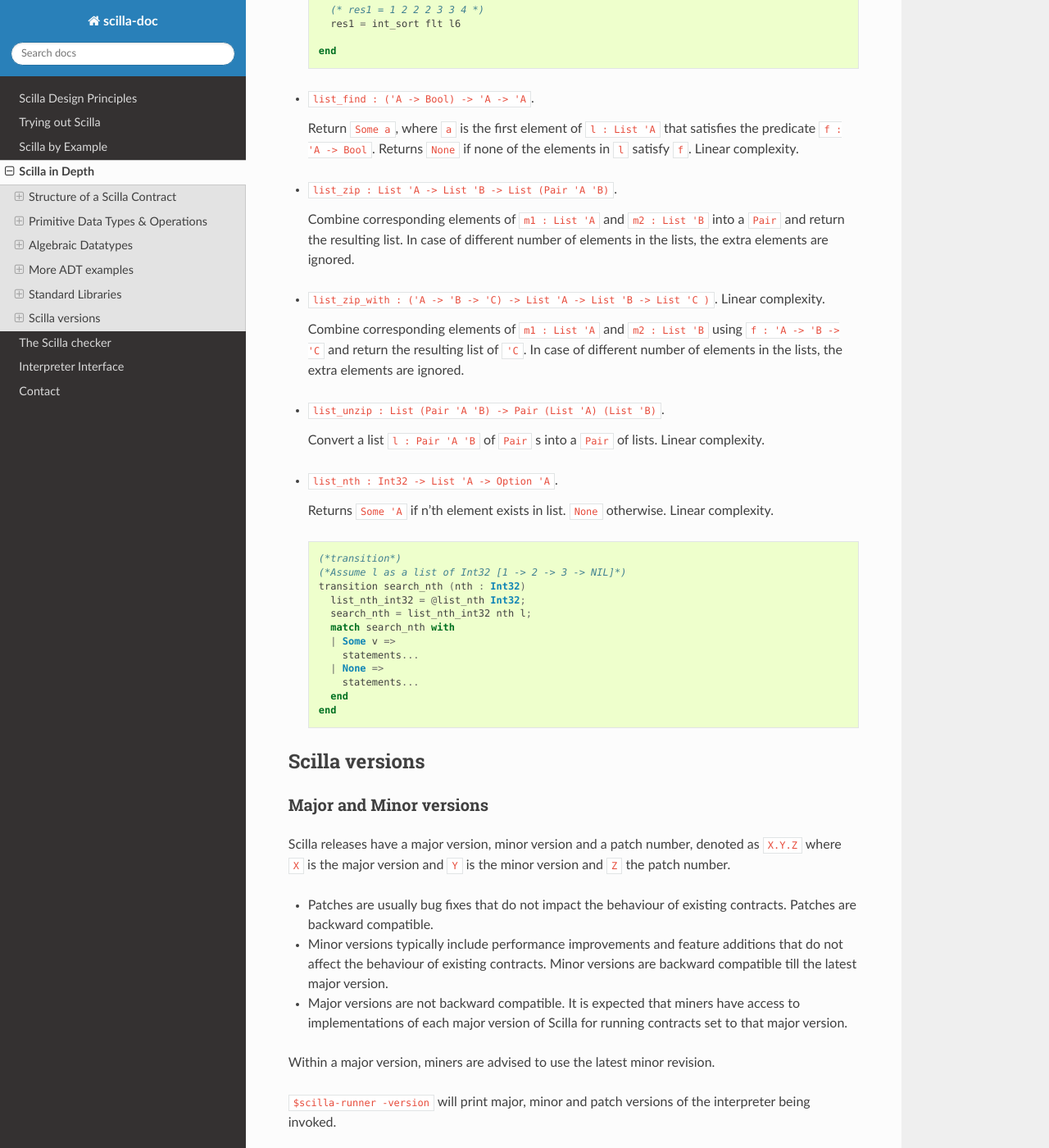
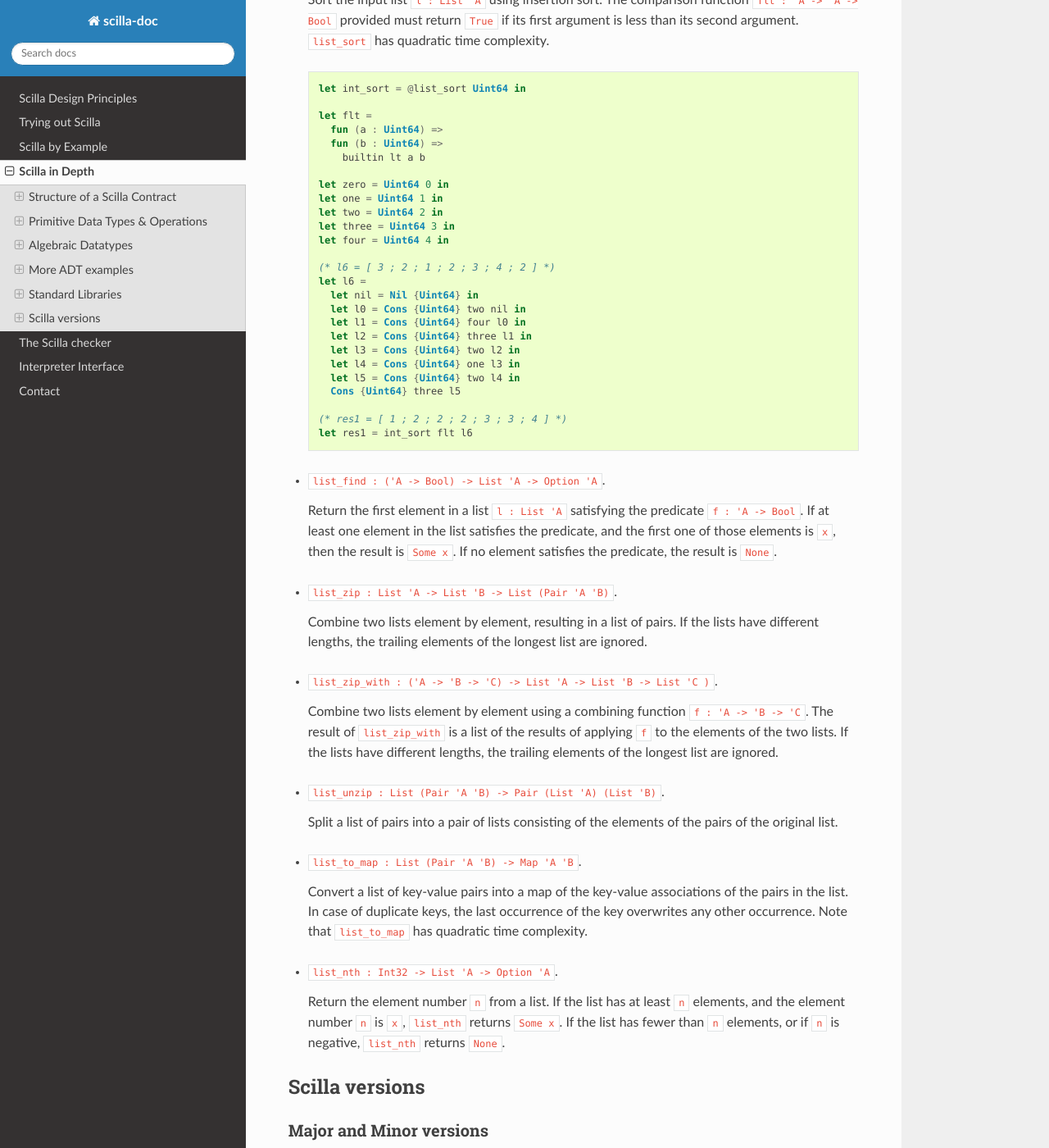
Before and after one commit to Zilliqa/scilla-docs, a Sphinx documentation site: the page built from docs/source/scilla-in-depth.rst, in a window 1280 px wide and 1400 px high, scrolled down 24564 px. Shown: the whole window at 82% size. Built offline with Sphinx 7.4.7 and the Read the Docs theme 2.0.0, drawn with Linux system fonts in a browser that asks for light colours; some of the changed text lies outside the part shown.

Commit message:
Final updates to Scilla in Depth section

```diff
--- a/docs/source/scilla-in-depth.rst
+++ b/docs/source/scilla-in-depth.rst
@@ -1247,11 +1247,34 @@ Standard Libraries
 #####################
 .. _library:
 
-Scilla comes with four standard library contracts ``BoolUtils.scilla``, ``ListUtils.scilla``, ``NatUtils.scilla``
-and ``PairUtils.scilla``. As the name suggests these contracts respecively implement operations on ``Bool``, ``List``,
-``Nat`` and ``Pair`` data types. In order to use the functions defined in these contracts, an ``import`` utility is provided.
-So, if one wants to use all the operations defined on ``List``, one has to add ``import ListUtils`` just before the declaration
-of any contract-specific library, or add ``import ListUtils PairUtils`` if one wants to use operations in both libraries.
+The Scilla standard library contains five libraries:
+``BoolUtils.scilla``, ``IntUtils.scilla``, ``ListUtils.scilla``,
+``NatUtils.scilla`` and ``PairUtils.scilla``. As the names suggests
+these contracts implement utility operations for the ``Bool``,
+``IntX``, ``List``, ``Nat`` and ``Pair`` types, respectively.
+
+To use functions from the standard library in a contract, the relevant
+library file must be imported using the ``import`` declaration. The
+following code snippet shows how to import the functions from the
+``ListUtils`` and ``IntUtils`` libraries:
+
+.. code-block:: ocaml
+
+   import ListUtils IntUtils
+
+The ``import`` declaration must occur immediately before the
+contract's own library declaration, e.g.:
+
+.. code-block:: ocaml
+
+   import ListUtils IntUtils
+
+   library WalletLib
+   ... (* The declarations of the contract's own library values and functions *)
+
+   contract Wallet ( ... )
+   ... (* The transitions of the contract *)
+
 
 Below, we present the functions defined in each of the library.
 
@@ -1261,6 +1284,9 @@ BoolUtils
 - ``andb``: Computes the logical AND of two ``Bool`` values.
 - ``orb``: Computes the logical OR of two ``Bool`` values.
 - ``negb``: Computes the logical negation of a ``Bool`` value.
+- ``bool_to_string``: Transforms a ``Bool`` value into a ``String``
+  value. ``True`` is transformed into ``"True"``, and ``False`` is
+  transformed into ``"False"``.
 
 PairUtils
 ************
@@ -1273,25 +1299,29 @@ ListUtils
 
 - ``list_map : ('A -> 'B) -> List 'A -> : List 'B``.
 
-  | Apply ``f : 'A -> 'B`` to every element of ``l : List 'A``.
+  | Apply ``f : 'A -> 'B`` to every element of ``l : List 'A``,
+    constructing a list (of type ``List 'B``) of the results.
 
   .. code-block:: ocaml
 
-      (*Library *)
+      (* Library *)
       let f =
         fun (a : Int32) =>
           builtin sha256hash a
 
-      (*Contract transition*)
-      (*Assume l as a list [1 -> 2 -> 3 -> NIL]*)
-      transition
-         hash_list_int32 = @list_map Int32 ByStr32;
-         hashed_list = hash_list_int32 f l;
-      end
+      (* Contract transition *)
+      (* Assume input is the list [ 1 ; 2 ; 3 ] *)
+      (* Apply f to all values in input *)
+      hash_list_int32 = @list_map Int32 ByStr32;
+      hashed_list = hash_list_int32 f input;
+      (* hashed_list is now [ sha256hash 1 ; sha256hash 2 ; sha256hash 3 ] *)
 
 - ``list_filter : ('A -> Bool) -> List 'A -> List 'A``.
 
-  | Preserving the order of elements in ``l : List 'A``, return new list containing only those elements that satisfy the predicate ``f : 'A -> Bool``. Linear complexity.
+  | Filter out elements on the list based on the predicate
+    ``f : 'A -> Bool``. If an element satisfies ``f``, it will be in the
+    resultant list, otherwise it is removed. The order of the elements is
+    preserved.
 
   .. code-block:: ocaml
 
@@ -1301,78 +1331,103 @@ ListUtils
         let ten = Int32 10 in
         builtin lt a ten
 
-    (*Contract transition*)
-    (*Assume l as a list [1 -> 2 -> 3 -> 11 -> NIL]*)
-    transition
-      less_ten_int32 = @list_filter Int32;
-      less_ten_list = less_ten_int32 f l
-      (*Returns a list [1 -> 2 -> 3 -> NIL]*)
-    end
+    (* Contract transition *)
+    (* Assume input is the list [ 1 ; 42 ; 2 ; 11 ; 12 ] *)
+    less_ten_int32 = @list_filter Int32;
+    less_ten_list = less_ten_int32 f l
+    (* less_ten_list is now  [ 1 ; 2 ]*)
 
 - ``list_head : (List 'A) -> (Option 'A)``.
 
-  | Return the head element of a list ``l : List 'A`` as ``Some 'A``, ``None`` if ``l`` is ``Nil`` (the empty list).
+  | Return the head element of a list ``l : List 'A`` as an optional
+    value. If ``l`` is not empty with the first element ``h``, the
+    result is ``Some h``. If ``l`` is empty, then the result is
+    ``None``.
 
 - ``list_tail : (List 'A) -> (Option List 'A)``.
 
-  | For input list ``l : List 'A``, returns ``Some l'``, where ``l'`` is ``l`` except for it's head; returns ``Some Nil`` if ``l`` has only one element; returns ``None`` if ``l`` is empty.
+  | Return the tail of a list ``l : List 'A`` as an optional value. If
+    ``l`` is a non-empty list of the form ``Cons h t``, then the
+    result is ``Some t``. If ``l`` is empty, then the result is
+    ``None``.
 
 - ``list_append : (List 'A -> List 'A ->  List 'A)``.
 
-  | Append the second list to the first one and return a new List. Linear complexity (on first list).
+  | Append the first list to the front of the second list, keeping the
+    order of the elements in both lists. Note that ``list_append`` has
+    linear time complexity in the length of the first argument list.
 
 - ``list_reverse : (List 'A -> List 'A)``.
 
-  | Return the reverse of the input list. Linear complexity.
+  | Return the reverse of the input list. Note that ``list_reverse``
+    has linear time complexity in the length of the argument list.
 
 - ``list_flatten : (List List 'A) -> List 'A``.
 
-  | Concatenate a list of lists. Each element (``List 'A``) of the input (``List List 'A``) are all concatenated together (in the same order) to give the result. linear complexity over the total number of elements in all of the lists.
+  | Construct a list of all the elements in a list of lists. Each
+    element (which has type ``List 'A``) of the input list (which has
+    type ``List List 'A``) are all concatenated together, keeping the
+    order of the input list. Note that ``list_flatten`` has linear
+    time complexity in the total number of elements in all of the
+    lists.
 
 - ``list_length : List 'A -> Int32``
 
-  | Number of elements in list. Linear complexity.
+  | Count the number of elements in a list. Note that ``list_length``
+    has linear time complexity in the number of elements in the list.
 
 - ``list_eq : ('A -> 'A -> Bool) -> List 'A -> List 'A -> Bool``.
 
-  | Takes a function ``f : 'A -> 'A -> Bool`` to compare elements of lists ``l1 : List 'A`` and ``l2 : List 'A`` and returns True if all elements of the lists compare equal. Linear complexity.
+  | Compare two lists element by element, using a predicate function
+    ``f : 'A -> 'A -> Bool``. If ``f`` returns ``True`` for every pair
+    of elements, then ``list_eq`` returns ``True``. If ``f`` returns
+    ``False`` for at least one pair of elements, or if the lists have
+    different lengths, then ``list_eq`` returns ``False``.
 
 - ``list_mem : ('A -> 'A -> Bool) -> 'A -> List 'A -> Bool``.
 
-  | Checks whether an element ``a : 'A`` is in the list ``l : List'A`. `f : 'A -> 'A -> Bool`` should be provided for equality comparison. Linear complexity.
+  | Checks whether an element ``a : 'A`` is an element in the list
+    ``l : List'A``. ``f : 'A -> 'A -> Bool`` should be provided for
+    equality comparison.
 
   .. code-block:: ocaml
 
-    (*Library*)
+    (* Library *)
     let f =
       fun (a : Int32) =>
       fun (b : Int32) =>
         builtin eq a b
 
-    (*transition*)
-    transition search (keynumber : Int32)
-
-      (*Assume l is a list of Int32, say [1 -> 2 -> 3 -> 4 -> NIL]*)
-      list_mem_int32 = @list_mem Int32;
-      check_result = list_mem_int32 f keynumber l (*Return Bool*)
-
-    end
+    (* Contract transition *)
+    (* Assume input is the list [ 1 ; 2 ; 3 ; 4 ] *)
+    keynumber = Int32 5;
+    list_mem_int32 = @list_mem Int32;
+    check_result = list_mem_int32 f keynumber input;
+    (* check_result is now False *)
 
 - ``list_forall : ('A -> Bool) -> List 'A -> Bool``.
 
-  | Return True if all elements of list ``l : List 'A`` satisfy predicate ``f : 'A -> Bool``. Linear complexity.
+  | Check whether all elements of list ``l : List 'A`` satisfy the
+    predicate ``f : 'A -> Bool``. ``list_forall`` returns ``True`` if
+    all elements satisfy ``f``, and ``False`` if at least one element
+    does not satisfy ``f``.
 
 - ``list_exists : ('A -> Bool) -> List 'A -> Bool``.
 
-  | Return True if at least one element of list ``l : List 'A`` satisfies predicate ``f : 'A -> Bool``.  Linear complexity.
+  | Check whether at least one element of list ``l : List 'A``
+    satisfies the predicate ``f : 'A -> Bool``. ``list_exists``
+    returns ``True`` if at least one element satisfies ``f``, and
+    ``False`` if none of the elements satisfy ``f``.
 
 - ``list_sort : ('A -> 'A -> Bool) -> List 'A -> List 'A``.
 
-  | Stable sort the input list ``l : List 'A``. Function ``flt : 'A -> 'A -> Bool`` provided must return True if its first argument is lesser-than its second argument. Linear complexity.
+  | Sort the input list ``l : List 'A`` using insertion sort. The
+    comparison function ``flt : 'A -> 'A -> Bool`` provided must
+    return ``True`` if its first argument is less than its second
+    argument. ``list_sort`` has quadratic time complexity.
 
   .. code-block:: ocaml
 
-    (*Library*)
     let int_sort = @list_sort Uint64 in
 
     let flt =
@@ -1386,8 +1441,8 @@ ListUtils
     let three = Uint64 3 in
     let four = Uint64 4 in
 
-    (* l6 = 2 4 3 2 1 2 3 *)
-      let l6 =
+    (* l6 = [ 3 ; 2 ; 1 ; 2 ; 3 ; 4 ; 2 ] *)
+    let l6 =
       let nil = Nil {Uint64} in
       let l0 = Cons {Uint64} two nil in
       let l1 = Cons {Uint64} four l0 in
@@ -1397,48 +1452,50 @@ ListUtils
       let l5 = Cons {Uint64} two l4 in
       Cons {Uint64} three l5
 
-    (*transition*)
-    transition sortList ()
-
-      (* res1 = 1 2 2 2 3 3 4 *)
-      res1 = int_sort flt l6
-
-    end
-
-- ``list_find : ('A -> Bool) -> 'A -> 'A``.
-
-  | Return ``Some a``, where ``a`` is the first element of ``l : List 'A`` that satisfies the predicate ``f : 'A -> Bool``. Returns ``None`` if none of the elements in ``l`` satisfy ``f``. Linear complexity.
+    (* res1 = [ 1 ; 2 ; 2 ; 2 ; 3 ; 3 ; 4 ] *)
+    let res1 = int_sort flt l6
+
+- ``list_find : ('A -> Bool) -> List 'A -> Option 'A``.
+
+  | Return the first element in a list ``l : List 'A`` satisfying the
+    predicate ``f : 'A -> Bool``. If at least one element in the list
+    satisfies the predicate, and the first one of those elements is
+    ``x``, then the result is ``Some x``. If no element satisfies the
+    predicate, the result is ``None``.
 
 - ``list_zip : List 'A -> List 'B -> List (Pair 'A 'B)``.
 
-  | Combine corresponding elements of ``m1 : List 'A`` and ``m2 : List 'B`` into a ``Pair`` and return the resulting list. In case of different number of elements in the lists, the extra elements are ignored.
-
-- ``list_zip_with : ('A -> 'B -> 'C) -> List 'A -> List 'B -> List 'C )``. Linear complexity.
-
-  | Combine corresponding elements of ``m1 : List 'A`` and ``m2 : List 'B`` using ``f : 'A -> 'B -> 'C`` and return the resulting list of ``'C``. In case of different number of elements in the lists, the extra elements are ignored.
+  | Combine two lists element by element, resulting in a list of
+    pairs. If the lists have different lengths, the trailing elements
+    of the longest list are ignored.
+
+- ``list_zip_with : ('A -> 'B -> 'C) -> List 'A -> List 'B -> List 'C )``.
+
+  | Combine two lists element by element using a combining function
+    ``f : 'A -> 'B -> 'C``. The result of ``list_zip_with`` is a list
+    of the results of applying ``f`` to the elements of the two
+    lists. If the lists have different lengths, the trailing elements
+    of the longest list are ignored.
 
 - ``list_unzip : List (Pair 'A 'B) -> Pair (List 'A) (List 'B)``.
 
-  | Convert a list ``l : Pair 'A 'B`` of ``Pair`` s into a ``Pair`` of lists. Linear complexity.
+  | Split a list of pairs into a pair of lists consisting of the
+    elements of the pairs of the original list.
+
+- ``list_to_map : List (Pair 'A 'B) -> Map 'A 'B``.
+
+  | Convert a list of key-value pairs into a map of the key-value
+    associations of the pairs in the list. In case of duplicate keys,
+    the last occurrence of the key overwrites any other
+    occurrence. Note that ``list_to_map`` has quadratic time
+    complexity.
 
 - ``list_nth : Int32 -> List 'A -> Option 'A``.
 
-  | Returns ``Some 'A`` if n'th element exists in list. ``None`` otherwise. Linear complexity.
-
-  .. code-block:: ocaml
-
-    (*transition*)
-    (*Assume l as a list of Int32 [1 -> 2 -> 3 -> NIL]*)
-    transition search_nth (nth : Int32)
-      list_nth_int32 = @list_nth Int32;
-      search_nth = list_nth_int32 nth l;
-      match search_nth with
-      | Some v =>
-        statements...
-      | None =>
-        statements...
-      end
-    end
+  | Return the element number ``n`` from a list. If the list has at
+    least ``n`` elements, and the element number ``n`` is ``x``,
+    ``list_nth`` returns ``Some x``. If the list has fewer than ``n``
+    elements, or if ``n`` is negative, ``list_nth`` returns ``None``.
 
 
 Scilla versions
@@ -1449,15 +1506,15 @@ Major and Minor versions
 ************************
 
 Scilla releases have a major version, minor version and a patch
-number, denoted as ``X.Y.Z`` where ``X`` is the major version and
-``Y`` is the minor version and ``Z`` the patch number.
+number, denoted as ``X.Y.Z`` where ``X`` is the major version,
+``Y`` is the minor version, and ``Z`` the patch number.
 
 - Patches are usually bug fixes that do not impact the behaviour of
   existing contracts. Patches are backward compatible.
 
 - Minor versions typically include performance improvements and
   feature additions that do not affect the behaviour of existing
-  contracts. Minor versions are backward compatible till the latest
+  contracts. Minor versions are backward compatible until the latest
   major version.
 
 - Major versions are not backward compatible. It is expected that
@@ -1467,7 +1524,7 @@ number, denoted as ``X.Y.Z`` where ``X`` is the major version and
 Within a major version, miners are advised to use the latest minor
 revision.
 
-``$scilla-runner -version`` will print major, minor and patch versions
+The command ``scilla-runner -version`` will print major, minor and patch versions
 of the interpreter being invoked.
 
 
```
Also changed, not shown: other parts of docs/source/scilla-in-depth.rst (+1 -1 lines).
